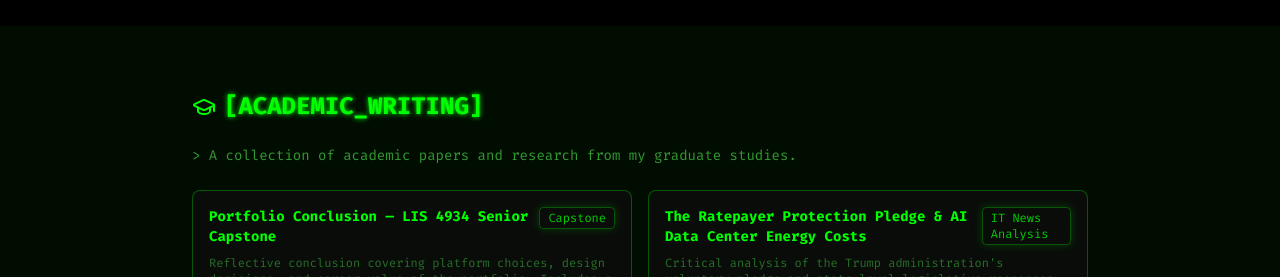
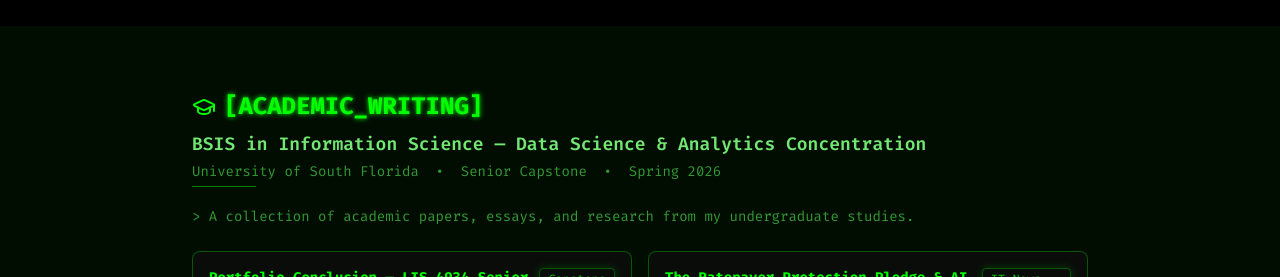
Before and after one commit to ianalloway/ian-web-forge, a React (Vite) app: page / in a window 1280 px wide. Shown: the part 4520-4797 px from the top of the page. Built offline with nearby package versions, Linux system fonts and the light colour scheme; no server answers.

Commit message:
Add subtitle to academic section: BSIS degree, concentration, USF, Spring 2026

```diff
--- a/src/pages/Index.tsx
+++ b/src/pages/Index.tsx
@@ -585,13 +585,21 @@
       {/* Academic Writing Section */}
       <section id="academic" className="py-16 px-4 bg-primary/5 relative z-10">
         <div className="max-w-4xl mx-auto">
-          <h2 className="text-2xl font-bold mb-6 matrix-text font-mono text-primary">
+          <h2 className="text-2xl font-bold mb-2 matrix-text font-mono text-primary">
             <GraduationCap className="inline mr-2" size={24} />
             [ACADEMIC_WRITING]
           </h2>
 
+          <p className="text-lg font-semibold text-foreground/90 mb-1 font-mono">
+            BSIS in Information Science &mdash; Data Science &amp; Analytics Concentration
+          </p>
+          <p className="text-sm text-muted-foreground font-mono mb-1">
+            University of South Florida &nbsp;&bull;&nbsp; Senior Capstone &nbsp;&bull;&nbsp; Spring 2026
+          </p>
+          <div className="w-16 h-px bg-primary/50 mb-5" />
+
           <p className="text-muted-foreground font-mono mb-6 text-sm">
-            &gt; A collection of academic papers and research from my graduate studies.
+            &gt; A collection of academic papers, essays, and research from my undergraduate studies.
           </p>
 
           <div className="grid md:grid-cols-2 gap-4">
```
